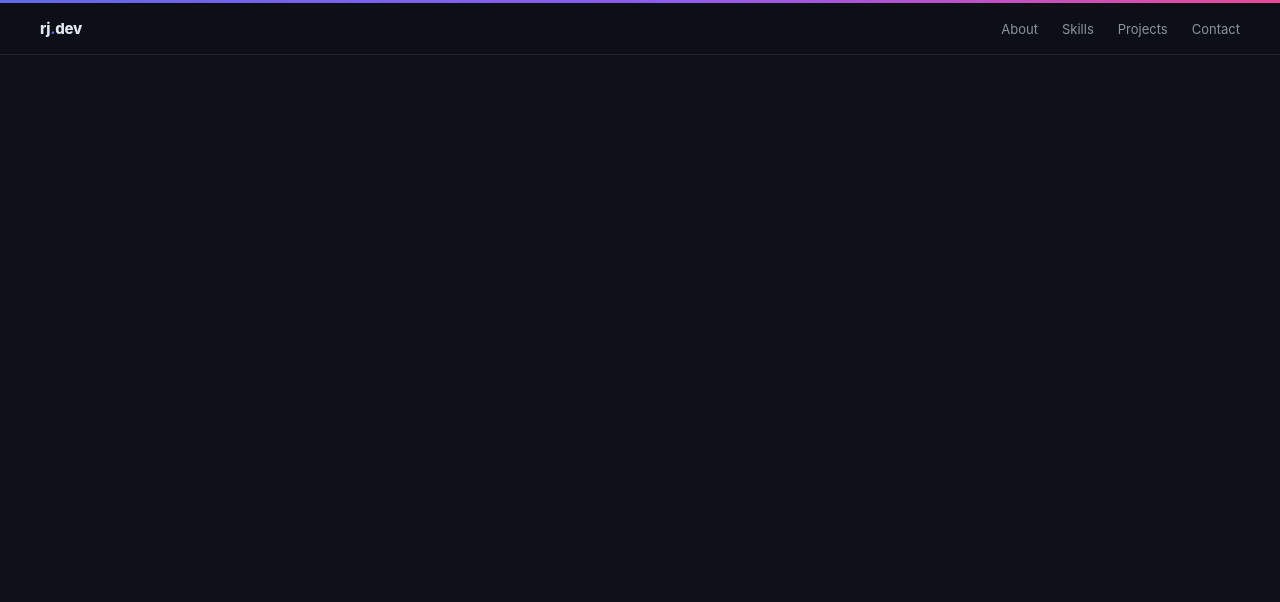
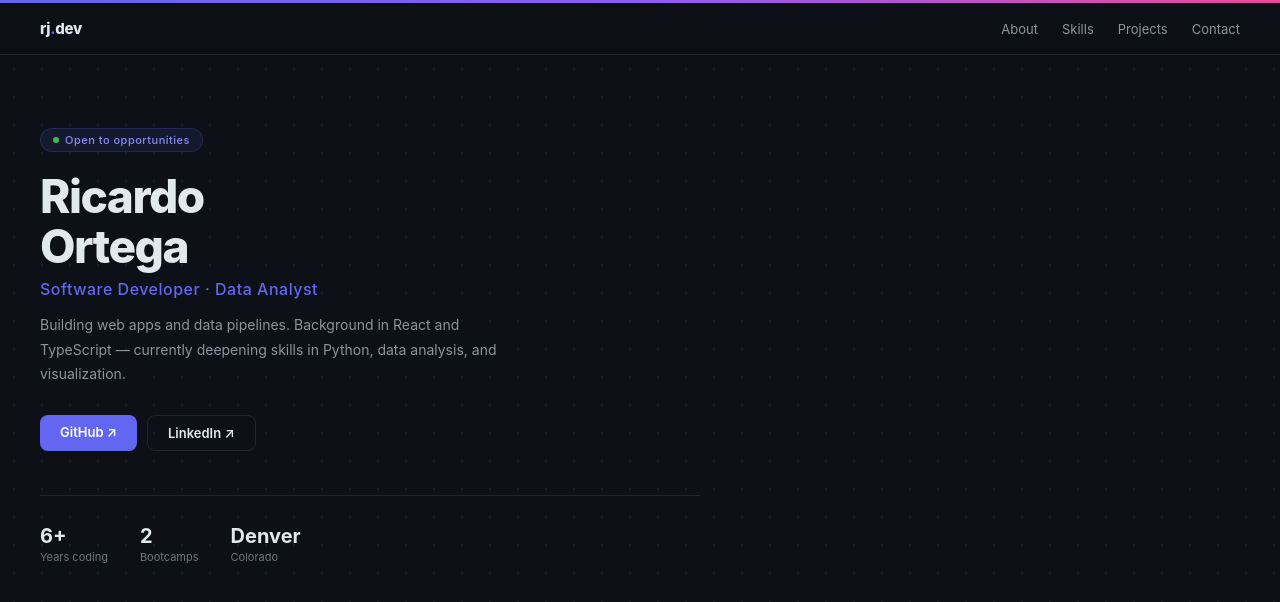
Before and after one commit to rjortega-dev/rj-portfolio, a React (Vite) app: page / in a window 1280 px wide. Shown: the top 602 px of the page. Built offline with nearby package versions, Linux system fonts and the light colour scheme.

Commit message:
feat: add hero section

```diff
--- a/src/App.tsx
+++ b/src/App.tsx
@@ -1,9 +1,11 @@
+import Hero from './components/Hero'
 import Nav from './components/Nav'
 
 export default function App() {
   return (
     <div>
       <Nav />
+      <Hero />
     </div>
   )
 }
--- /dev/null
+++ b/src/components/Hero.tsx
@@ -0,0 +1,74 @@
+export default function Hero() {
+  return (
+    <section style={{ padding: '72px 2.5rem 60px', position: 'relative', overflow: 'hidden' }}>
+      {/* Dot grid background */}
+      <div style={{
+        position: 'absolute', inset: 0,
+        backgroundImage: 'radial-gradient(circle, #21262d 1px, transparent 1px)',
+        backgroundSize: '28px 28px',
+        opacity: 0.5,
+        pointerEvents: 'none',
+      }} />
+
+      <div style={{ position: 'relative', maxWidth: '660px' }}>
+        {/* Status pill */}
+        <div style={{
+          display: 'inline-flex', alignItems: 'center', gap: '6px',
+          background: 'rgba(99,102,241,0.1)', border: '1px solid rgba(99,102,241,0.2)',
+          borderRadius: '20px', padding: '4px 12px', marginBottom: '20px',
+        }}>
+          <span style={{ width: '6px', height: '6px', borderRadius: '50%', background: '#3fb950', display: 'inline-block' }} />
+          <span style={{ color: '#818cf8', fontSize: '11px', fontWeight: 500, letterSpacing: '0.5px' }}>
+            Open to opportunities
+          </span>
+        </div>
+
+        <h1 style={{ fontSize: '46px', fontWeight: 800, color: '#e2e8f0', letterSpacing: '-1.5px', lineHeight: 1.08, marginBottom: '8px' }}>
+          Ricardo<br />Ortega
+        </h1>
+
+        <p style={{ fontSize: '16px', color: '#6366f1', fontWeight: 500, letterSpacing: '0.5px', marginBottom: '14px' }}>
+          Software Developer · Data Analyst
+        </p>
+
+        <p style={{ fontSize: '14px', color: '#8b949e', lineHeight: 1.75, marginBottom: '28px', maxWidth: '480px' }}>
+          Building web apps and data pipelines. Background in React and TypeScript —
+          currently deepening skills in Python, data analysis, and visualization.
+        </p>
+
+        <div style={{ display: 'flex', gap: '10px', marginBottom: '44px' }}>
+          <a
+            href="https://github.com/rj-ortega"
+            target="_blank"
+            rel="noreferrer"
+            style={{ background: '#6366f1', color: '#fff', padding: '9px 20px', borderRadius: '8px', fontSize: '13px', fontWeight: 600 }}
+          >
+            GitHub ↗
+          </a>
+          <a
+            href="https://linkedin.com/in/rj-ortega"
+            target="_blank"
+            rel="noreferrer"
+            style={{ background: 'transparent', color: '#e2e8f0', padding: '9px 20px', borderRadius: '8px', fontSize: '13px', fontWeight: 600, border: '1px solid #21262d' }}
+          >
+            LinkedIn ↗
+          </a>
+        </div>
+
+        {/* Stats row */}
+        <div style={{ display: 'flex', gap: '32px', paddingTop: '28px', borderTop: '1px solid #21262d' }}>
+          {[
+            { n: '6+', label: 'Years coding' },
+            { n: '2', label: 'Bootcamps' },
+            { n: 'Denver', label: 'Colorado' },
+          ].map(({ n, label }) => (
+            <div key={label}>
+              <div style={{ fontSize: '20px', fontWeight: 700, color: '#e2e8f0' }}>{n}</div>
+              <div style={{ fontSize: '11px', color: '#6e7681', marginTop: '2px' }}>{label}</div>
+            </div>
+          ))}
+        </div>
+      </div>
+    </section>
+  )
+}
```
